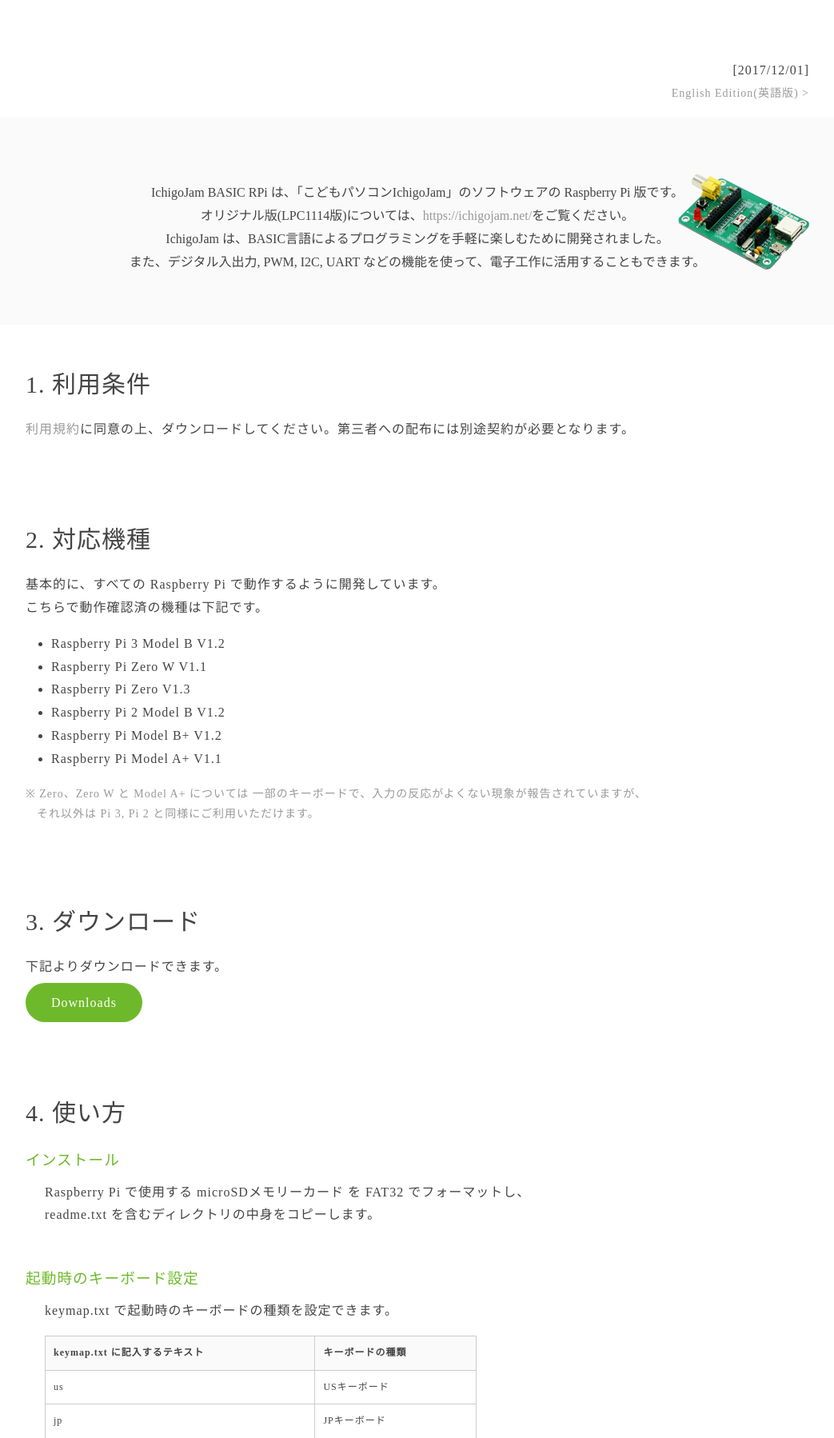
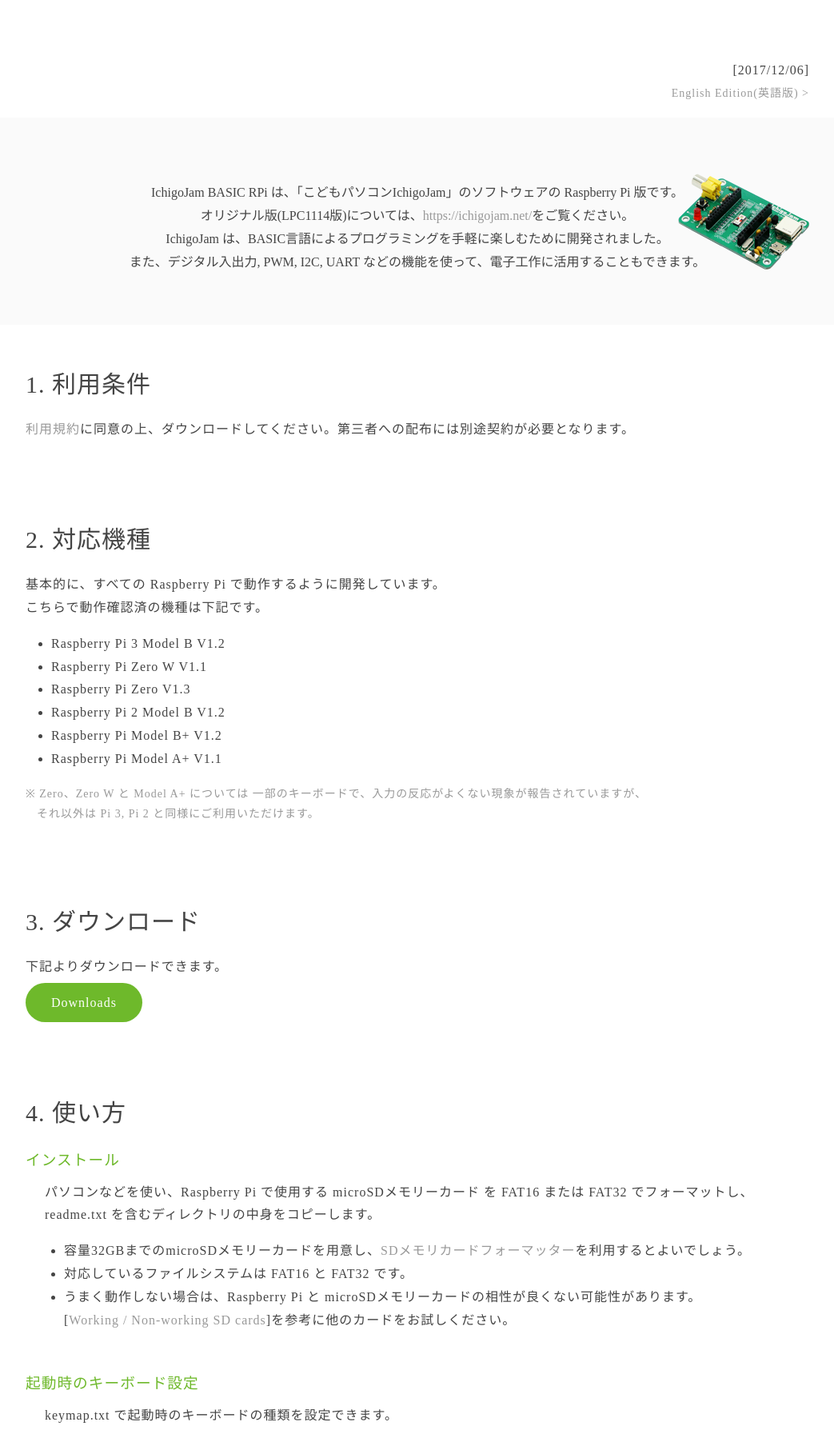
Before and after one commit to IchigoJam/RPi, a plain HTML site: page docs/index_ja.html in a window 1280 px wide. Shown: the part 348-2146 px from the top of the page at 80% size, without its empty margins (118-1161 px from the left). Drawn offline with Linux system fonts and the light colour scheme.

Commit message:
microSD compatibility

```diff
--- a/docs/index_ja.html
+++ b/docs/index_ja.html
@@ -17,7 +17,7 @@
 
 <div id="title">
 	<h1>IchigoJam BASIC RPi1.2 ドキュメント</h1>
-	<p>[2017/12/01]</p>
+	<p>[2017/12/06]</p>
 	<p><a href="index.html">English Edition(英語版) &gt;</a></p>
 </div><!-- /#title -->
 
@@ -63,7 +63,13 @@
 		<h2>4. 使い方</h2>
 		<div class="block">
 			<h3>インストール</h3>
-			<p>Raspberry Pi で使用する microSDメモリーカード を FAT32 でフォーマットし、<br />readme.txt を含むディレクトリの中身をコピーします。</p>
+			<p>パソコンなどを使い、Raspberry Pi で使用する microSDメモリーカード を FAT16 または FAT32 でフォーマットし、<br />readme.txt を含むディレクトリの中身をコピーします。</p>
+			<ul>
+			  <li>容量32GBまでのmicroSDメモリーカードを用意し、<a href="https://www.sdcard.org/jp/downloads/formatter_4/" target="_blank">SDメモリカードフォーマッター</a>を利用するとよいでしょう。</li>
+			  <li>対応しているファイルシステムは FAT16 と FAT32 です。</li>
+			  <li>うまく動作しない場合は、Raspberry Pi と microSDメモリーカードの相性が良くない可能性があります。<br />
+			    [<a href="https://elinux.org/RPi_SD_cards#Working_.2F_Non-working_SD_cards" target="_blank">Working / Non-working SD cards</a>]を参考に他のカードをお試しください。</li>
+			</ul>
 		</div><!-- /.block-->
 
 		<div class="block">
```
Also changed, not shown: docs/index.html (+9 -3 lines).
